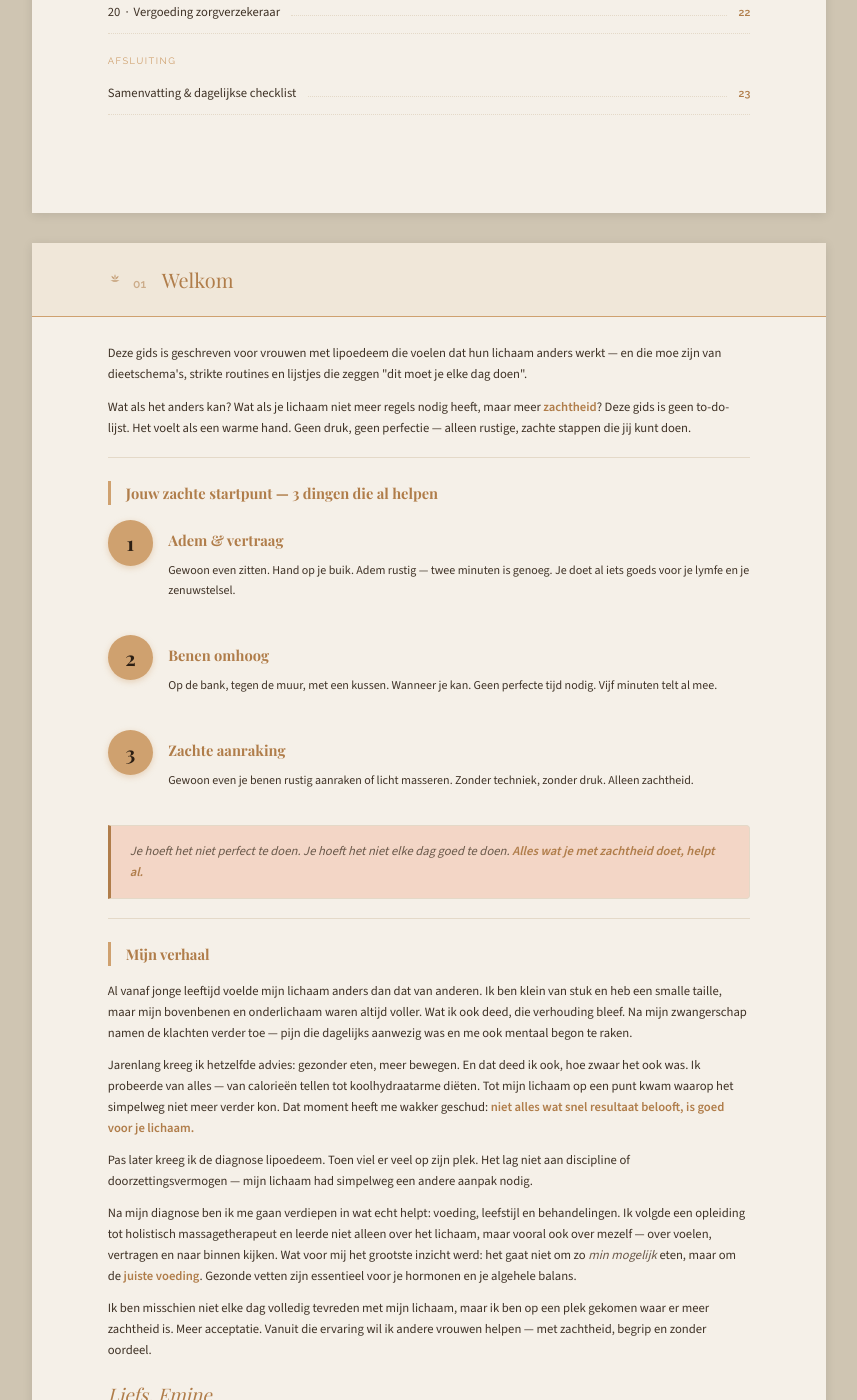
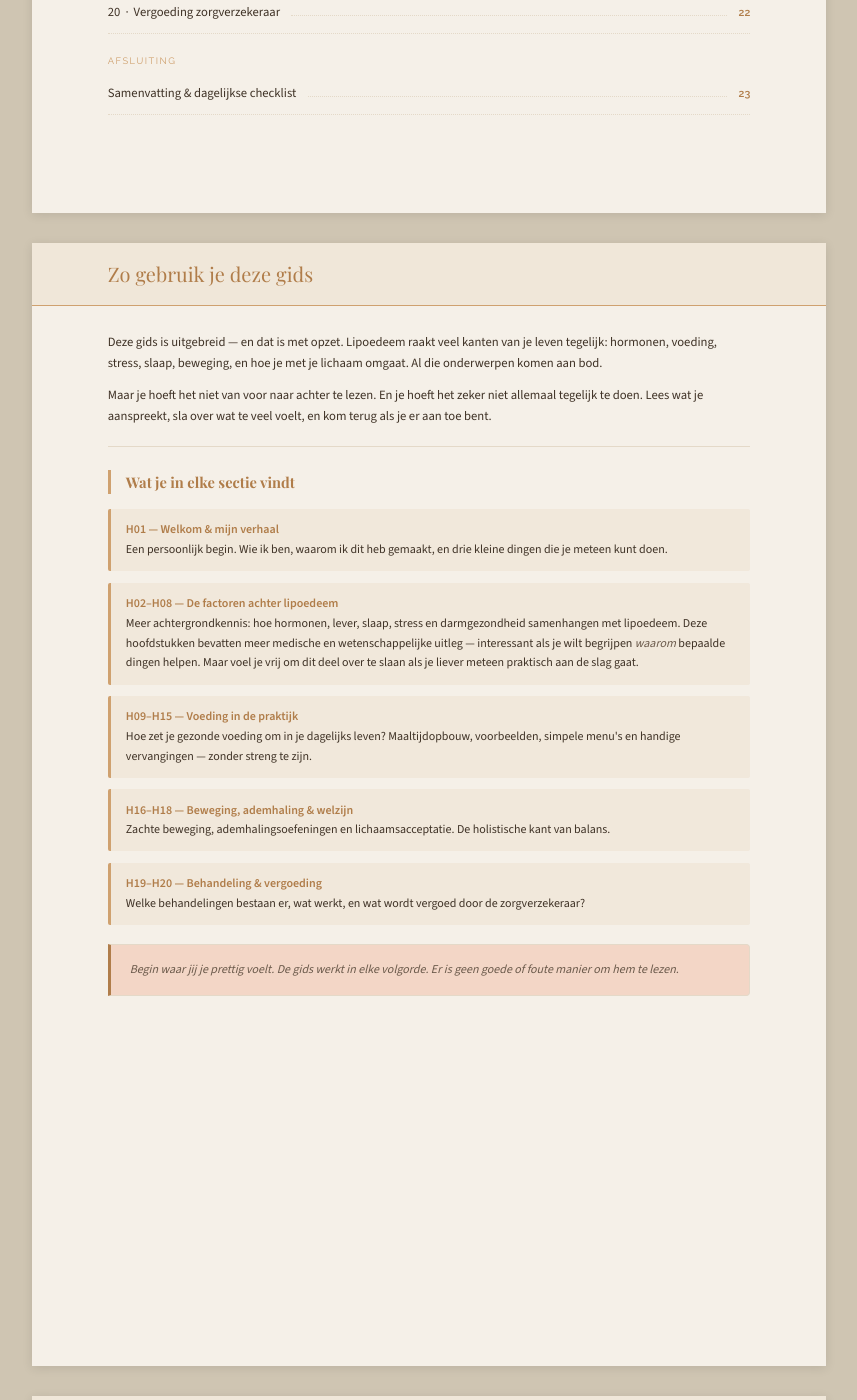
Before and after one commit to LotusMoments/website, a Jekyll site: the page voedingsprotocol-lipoedeem.html, which Jekyll copies as it is, in a window 1280 px wide and 1400 px high, scrolled down 2246 px. Shown: the whole window, without its empty margins (211-1068 px from the left). Built offline with Jekyll 4.4.1, drawn with Linux system fonts in a browser that asks for light colours; some web fonts are replaced.

Commit message:
Ebook: introductiepagina toegevoegd met leeswijzer en uitleg medische hoofdstukken

```diff
--- a/voedingsprotocol-lipoedeem.html
+++ b/voedingsprotocol-lipoedeem.html
@@ -462,7 +462,50 @@ blockquote {
 
 
 <!-- ═══════════════════════════════════════════
-     PAGINA 3 — WELKOM & MIJN VERHAAL
+     PAGINA 3 — ZO GEBRUIK JE DEZE GIDS
+════════════════════════════════════════════ -->
+<div class="page">
+  <div class="band"><h2>Zo gebruik je deze gids</h2></div>
+
+  <p>Deze gids is uitgebreid — en dat is met opzet. Lipoedeem raakt veel kanten van je leven tegelijk: hormonen, voeding, stress, slaap, beweging, en hoe je met je lichaam omgaat. Al die onderwerpen komen aan bod.</p>
+
+  <p>Maar je hoeft het niet van voor naar achter te lezen. En je hoeft het zeker niet allemaal tegelijk te doen. Lees wat je aanspreekt, sla over wat te veel voelt, en kom terug als je er aan toe bent.</p>
+
+  <hr style="margin:5mm 0">
+
+  <div class="stitle"><h3>Wat je in elke sectie vindt</h3></div>
+
+  <div style="display:flex;flex-direction:column;gap:3mm;margin-bottom:5mm">
+    <div style="background:rgba(207,161,111,0.10);border-left:3px solid var(--accent);padding:3mm 4mm;border-radius:2px">
+      <p style="margin:0;font-size:9pt"><strong>H01 — Welkom &amp; mijn verhaal</strong><br>
+      Een persoonlijk begin. Wie ik ben, waarom ik dit heb gemaakt, en drie kleine dingen die je meteen kunt doen.</p>
+    </div>
+    <div style="background:rgba(207,161,111,0.10);border-left:3px solid var(--accent);padding:3mm 4mm;border-radius:2px">
+      <p style="margin:0;font-size:9pt"><strong>H02–H08 — De factoren achter lipoedeem</strong><br>
+      Meer achtergrondkennis: hoe hormonen, lever, slaap, stress en darmgezondheid samenhangen met lipoedeem. Deze hoofdstukken bevatten meer medische en wetenschappelijke uitleg — interessant als je wilt begrijpen <em>waarom</em> bepaalde dingen helpen. Maar voel je vrij om dit deel over te slaan als je liever meteen praktisch aan de slag gaat.</p>
+    </div>
+    <div style="background:rgba(207,161,111,0.10);border-left:3px solid var(--accent);padding:3mm 4mm;border-radius:2px">
+      <p style="margin:0;font-size:9pt"><strong>H09–H15 — Voeding in de praktijk</strong><br>
+      Hoe zet je gezonde voeding om in je dagelijks leven? Maaltijdopbouw, voorbeelden, simpele menu's en handige vervangingen — zonder streng te zijn.</p>
+    </div>
+    <div style="background:rgba(207,161,111,0.10);border-left:3px solid var(--accent);padding:3mm 4mm;border-radius:2px">
+      <p style="margin:0;font-size:9pt"><strong>H16–H18 — Beweging, ademhaling &amp; welzijn</strong><br>
+      Zachte beweging, ademhalingsoefeningen en lichaamsacceptatie. De holistische kant van balans.</p>
+    </div>
+    <div style="background:rgba(207,161,111,0.10);border-left:3px solid var(--accent);padding:3mm 4mm;border-radius:2px">
+      <p style="margin:0;font-size:9pt"><strong>H19–H20 — Behandeling &amp; vergoeding</strong><br>
+      Welke behandelingen bestaan er, wat werkt, en wat wordt vergoed door de zorgverzekeraar?</p>
+    </div>
+  </div>
+
+  <div class="box box-soft">
+    <p style="margin:0;font-size:9pt"><em>Begin waar jij je prettig voelt. De gids werkt in elke volgorde. Er is geen goede of foute manier om hem te lezen.</em></p>
+  </div>
+</div>
+
+
+<!-- ═══════════════════════════════════════════
+     PAGINA 4 — WELKOM & MIJN VERHAAL
 ════════════════════════════════════════════ -->
 <div class="page">
 
```
